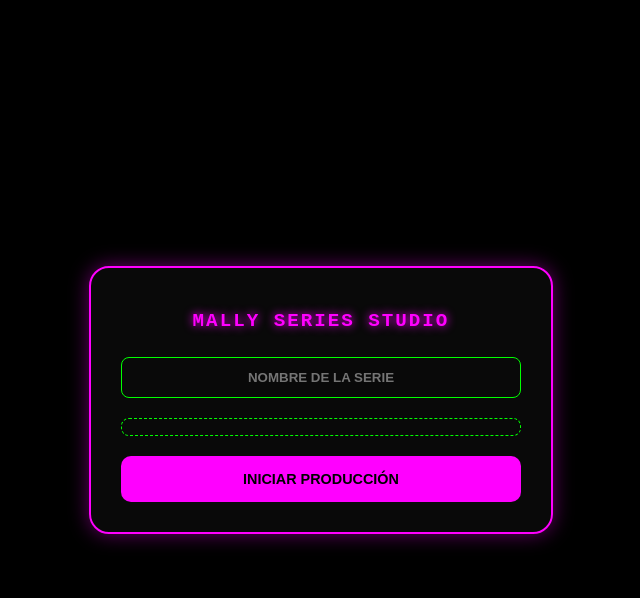
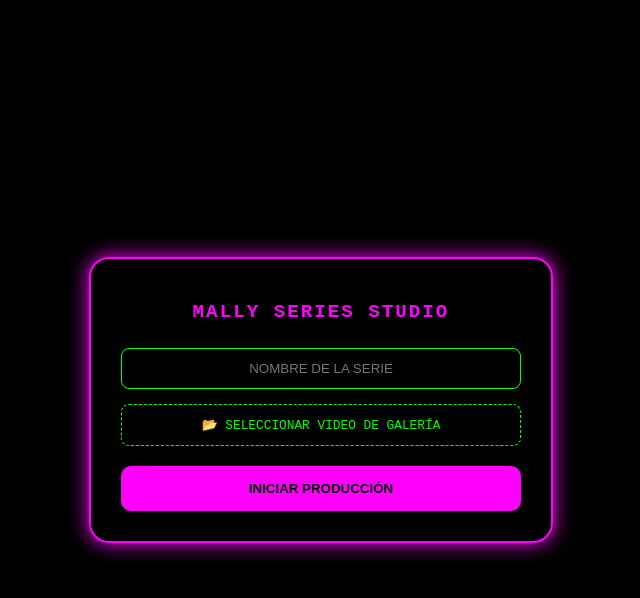
Before and after one commit to KekoOfficial/MallyCuts, a Flask app: page / in a window 1280 px wide. Shown: the top 598 px of the page, without its empty margins (319-959 px from the left). Run offline with Flask 3, Linux system fonts and the light colour scheme.

Commit message:
Actualizar index.html

```diff
--- a/templates/index.html
+++ b/templates/index.html
@@ -13,70 +13,76 @@
         .panel {
             width: 90%; max-width: 400px; padding: 30px;
             border: 2px solid var(--sakura); border-radius: 20px;
-            box-shadow: 0 0 20px rgba(255, 0, 255, 0.4); text-align: center;
-            background: rgba(10, 10, 10, 0.9);
+            box-shadow: 0 0 20px var(--sakura); text-align: center;
         }
-        h1 { font-size: 1.2rem; color: var(--sakura); margin-bottom: 25px; letter-spacing: 2px; text-shadow: 0 0 10px var(--sakura); }
+        h1 { font-size: 1.2rem; color: var(--sakura); margin-bottom: 25px; letter-spacing: 2px; }
+
         input[type="text"] {
             width: 100%; padding: 12px; background: transparent;
             border: 1px solid var(--green); color: var(--green);
-            border-radius: 8px; margin-bottom: 20px; box-sizing: border-box;
-            outline: none; text-align: center; font-weight: bold;
+            border-radius: 8px; margin-bottom: 15px; box-sizing: border-box;
+            outline: none; text-align: center;
         }
-        .gallery {
-            display: grid; grid-template-columns: repeat(3, 1fr); gap: 5px;
-            max-height: 250px; overflow-y: auto; margin-bottom: 20px;
-            border: 1px dashed var(--green); padding: 8px; border-radius: 8px;
+
+        /* Botón que simula el input de archivo */
+        .file-label {
+            display: block; width: 100%; padding: 12px;
+            border: 1px dashed var(--green); color: var(--green);
+            border-radius: 8px; cursor: pointer; margin-bottom: 20px;
+            box-sizing: border-box; font-size: 0.8rem;
         }
-        .video-item { aspect-ratio: 1/1; background: #111; cursor: pointer; border-radius: 4px; overflow: hidden; border: 1px solid #333; }
-        .video-item img { width: 100%; height: 100%; object-fit: cover; opacity: 0.4; transition: 0.3s; }
-        .video-item.selected { border: 2px solid var(--sakura); box-shadow: 0 0 10px var(--sakura); }
-        .video-item.selected img { opacity: 1; transform: scale(1.05); }
+
+        #videoInput { display: none; } /* Escondemos el input feo de HTML */
+
         .btn-main {
             width: 100%; padding: 15px; background: var(--sakura); color: #000;
             border: none; border-radius: 10px; font-weight: bold; cursor: pointer;
-            text-transform: uppercase; font-size: 0.9rem;
+            text-transform: uppercase;
         }
-        .btn-main:disabled { background: #444; color: #888; cursor: not-allowed; }
     </style>
 </head>
 <body>
+
     <div class="panel">
         <h1>MALLY SERIES STUDIO</h1>
+
         <input type="text" id="serieName" placeholder="NOMBRE DE LA SERIE">
-        <div class="gallery">
-            {% for v in videos %}
-            <div class="video-item" onclick="seleccionar(this, '{{ v.name }}')">
-                <img src="/static/thumbs/{{ v.thumb }}" alt="v">
-            </div>
-            {% endfor %}
-        </div>
-        <button id="btnRun" class="btn-main" onclick="iniciar()">INICIAR PRODUCCIÓN</button>
+
+        <label for="videoInput" class="file-label" id="fileNameLabel">
+            📂 SELECCIONAR VIDEO DE GALERÍA
+        </label>
+        <input type="file" id="videoInput" accept="video/*">
+
+        <button class="btn-main" onclick="subirYProcesar()">INICIAR PRODUCCIÓN</button>
     </div>
 
     <script>
-        let videoElegido = "";
-        function seleccionar(el, name) {
-            document.querySelectorAll('.video-item').forEach(i => i.classList.remove('selected'));
-            el.classList.add('selected');
-            videoElegido = name;
-        }
-        function iniciar() {
+        const videoInput = document.getElementById('videoInput');
+        const label = document.getElementById('fileNameLabel');
+
+        // Actualiza el texto cuando eliges un video de tu galería
+        videoInput.onchange = () => {
+            if(videoInput.files[0]) label.innerText = "✅ " + videoInput.files[0].name;
+        };
+
+        function subirYProcesar() {
             const nombre = document.getElementById('serieName').value;
-            const btn = document.getElementById('btnRun');
-            if(!nombre || !videoElegido) return alert("Error: Selecciona video y escribe nombre.");
+            const video = videoInput.files[0];
 
-            btn.disabled = true;
-            btn.innerText = "PROCESANDO CORTES...";
+            if(!nombre || !video) return alert("Falta nombre o video");
 
+            const formData = new FormData();
+            formData.append('video', video);
+            formData.append('serie_name', nombre);
+
+            // Cambiamos a 'fetch' con FormData para enviar el archivo real
             fetch('/run', {
                 method: 'POST',
-                headers: {'Content-Type': 'application/json'},
-                body: JSON.stringify({ video_file: videoElegido, serie_name: nombre })
-            }).then(res => res.json()).then(data => {
-                alert(data.message);
-                location.reload();
-            });
+                body: formData
+            })
+            .then(res => res.json())
+            .then(data => alert(data.message))
+            .finally(() => location.reload());
         }
     </script>
 </body>
```
